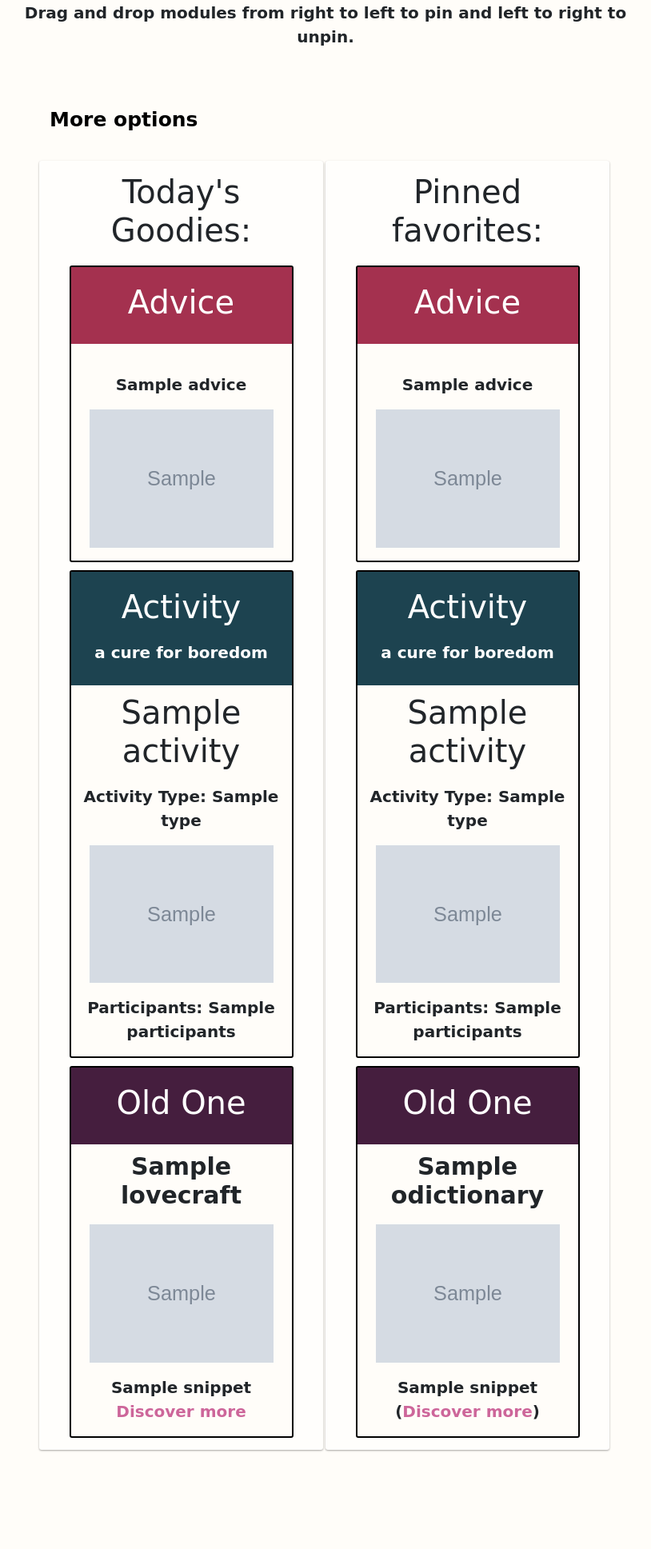
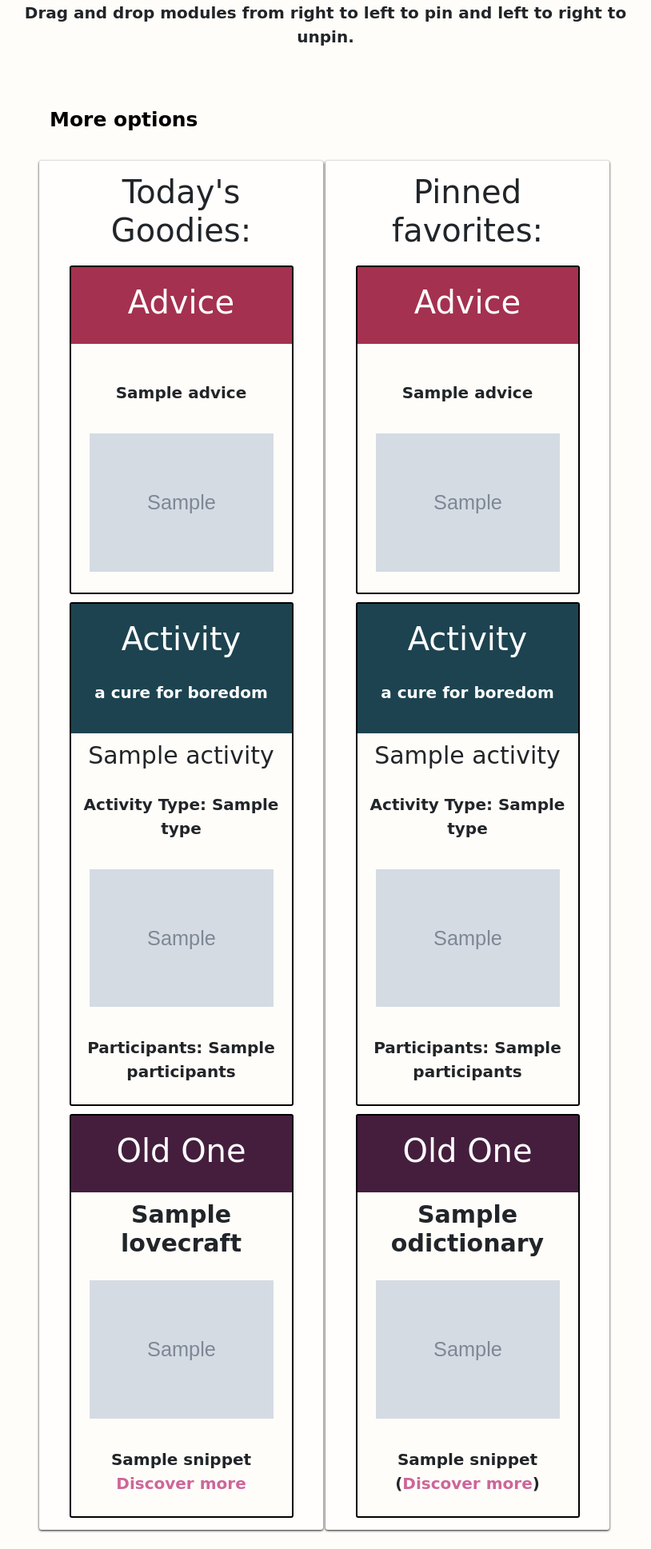
Before and after one commit to amyjording/ajording, a Python web app: template view/templates/dashboard.html in a window 1280 px wide. Shown: the part 266-2203 px from the top of the page at 80% size, without its empty margins (233-1047 px from the left). Before the commit the page ends 2081 px from the top, so only its background shows below. Run offline with Jinja, Linux system fonts and the light colour scheme; the template is opened without the code that fills it: most values are stand-ins (such as "Sample title", 1, 10 or a date in 2020); grey boxes marked "Sample" are stand-in pictures; some libraries are stand-ins or nearby versions; some web fonts are replaced.

Commit message:
UI Fixes

```diff
--- a/public/css/custom.css
+++ b/public/css/custom.css
@@ -147,7 +147,7 @@ body{
   padding: 15px;
   background: #fffefc;
   border-radius: 3px;
-  box-shadow: 0 1px 3px rgba(0,0,0,0.12), 0 1px 2px rgba(0,0,0,0.24);
+  box-shadow: 0 1px 3px rgba(0,0,0,0.8), 0 1px 2px rgba(0,0,0,0.24);
   transition: all 0.3s cubic-bezier(.25,.8,.25,1);
 }
 
@@ -236,6 +236,13 @@ a{
   margin: 0 auto;
   text-align:center;
   height: 200px;
+}
+
+@media screen and (max-width: 600px) {
+  .nameheader {
+    font-size: 35px;
+    font-weight: 600;
+  }
 }
 
 .dashrow {
@@ -420,9 +427,13 @@ a{
   background-color: #fffdf9;
   border: 2px solid #000000;
   border-radius: 3px;
-  text-align: center;
   max-width: 280px;
   margin: 10px auto;
+}
+
+.pins p {
+  padding: 10px;
+  text-align: center;
 }
 
 .pinhead {
--- a/view/static.py
+++ b/view/static.py
@@ -23,7 +23,7 @@ def index_template():
 		<div class="container-fluid">
 		  <div class="wrapper">
 			<div class="row logorow">
-			  <div class="col-sm-12 col-md-12 mainpagecol"><h1>Amy Jording</h1></div>
+			  <div class="col-sm-12 col-md-12 mainpagecol"><h1 class="nameheader">Amy Jording</h1></div>
 			</div>
 			<div class="row mainpagerow">
 			  <div class="col-xs-12 col-sm-3 col-md-3 mainpagecol label-bold"><a id="about-link" href="/about"><svg class="sass"><use xlink:href="#about" /></svg></a></div>
--- a/view/templates/dashboard.html
+++ b/view/templates/dashboard.html
@@ -31,7 +31,7 @@
      </div>
      <div draggable="true" id="bored-{{dash.bored['key']}}" class="pins" ondragstart="dragUser(this, event)">
        <div class="pinhead bored"><h2>Activity</h2><p>a cure for boredom</p></div>
-          <h2>{{dash.bored['activity']}}</h2>
+          <h3>{{dash.bored['activity']}}</h3>
           <p>Activity Type: {{dash.bored['type']}}</p>
           <p><img class="dash-image" src="{{dash.bored['image']}}"></p>
           <p>Participants: {{dash.bored['participants']}}</p>
@@ -58,7 +58,7 @@
       {% for bdictionary in dash.pinned_bored %}
            <div draggable="true" id="bored-{{bdictionary['key']}}" class="pins" ondragstart="dragUser(this, event)">
              <div class="pinhead bored"><h2>Activity</h2><p>a cure for boredom</p></div>
-                <h2>{{bdictionary['activity']}}</h2>
+                <h3>{{bdictionary['activity']}}</h3>
                 <p>Activity Type: {{bdictionary['type']}}</p>
                 <p><img class="dash-image" src="{{bdictionary['image']}}"></p>
                 <p>Participants: {{bdictionary['participants']}}</p>
--- a/view/user_interface.py
+++ b/view/user_interface.py
@@ -15,7 +15,7 @@ def user_account(status, content):
 #-- Partials - content --#
 
 def user_login_signup(msg=None):
-    status = f"Test drive it" # Login or Sign In
+    status = f"Test drive it <br /> <h4 class='centered'>Recommended for desktop and notebook display.</h4>" # Login or Sign In
     html = f"""
     <div class="demorow">
         <div>
```
Also changed, not shown: view/templates/settings.html (+3 -4 lines).
